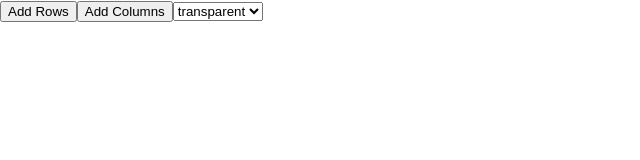
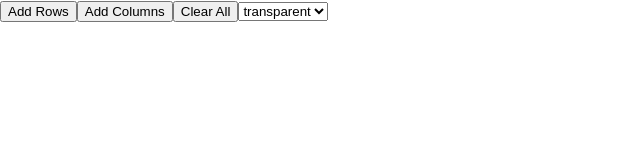
Before and after one commit to 9Mohamedismail/Assignment6, a React (Create React App) app in the folder assignment6/: page / in a window 1280 px wide. Shown: the top 160 px of the page, without its empty margins (0-640 px from the left). Built offline with nearby package versions, Linux system fonts and the light colour scheme.

Commit message:
clearAll button added

```diff
--- a/assignment6/src/components/Table.jsx
+++ b/assignment6/src/components/Table.jsx
@@ -12,6 +12,10 @@ function Table(props) {
 
   const addColumn = () => {
     setColumns(columns + 1);
+  };
+
+  const clearAll = () => {
+    setColor("transparent");
   };
 
   const changeColor = (color) => {
@@ -34,6 +38,7 @@ function Table(props) {
     <div>
       <button onClick={() => addRow()}>Add Rows</button>
       <button onClick={() => addColumn()}>Add Columns</button>
+      <button onClick={() => clearAll()}>Clear All</button>
       <select onChange={(e) => changeColor(e.target.value)}>
         <option value="transparent">transparent</option>
         <option value="black">black</option>
```
